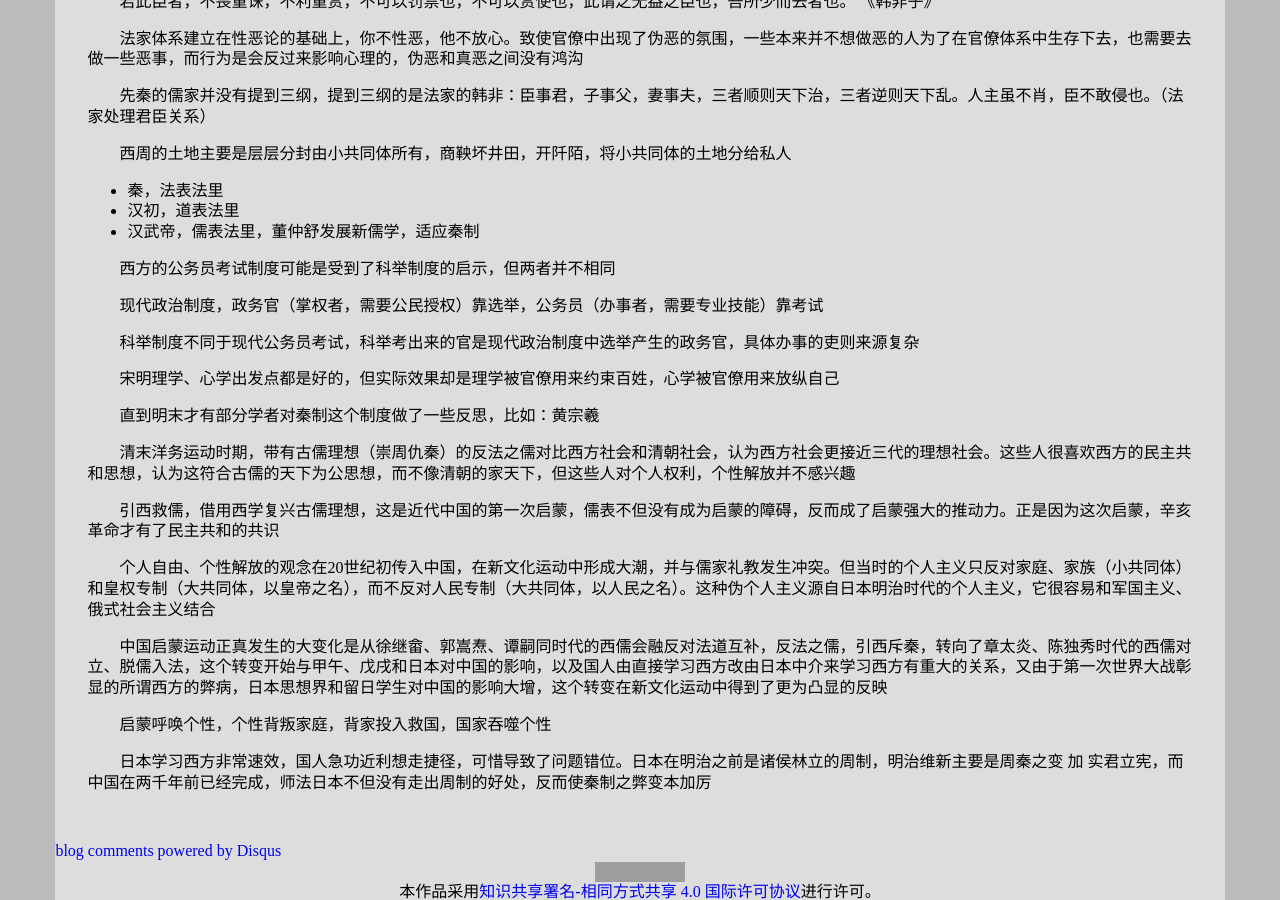
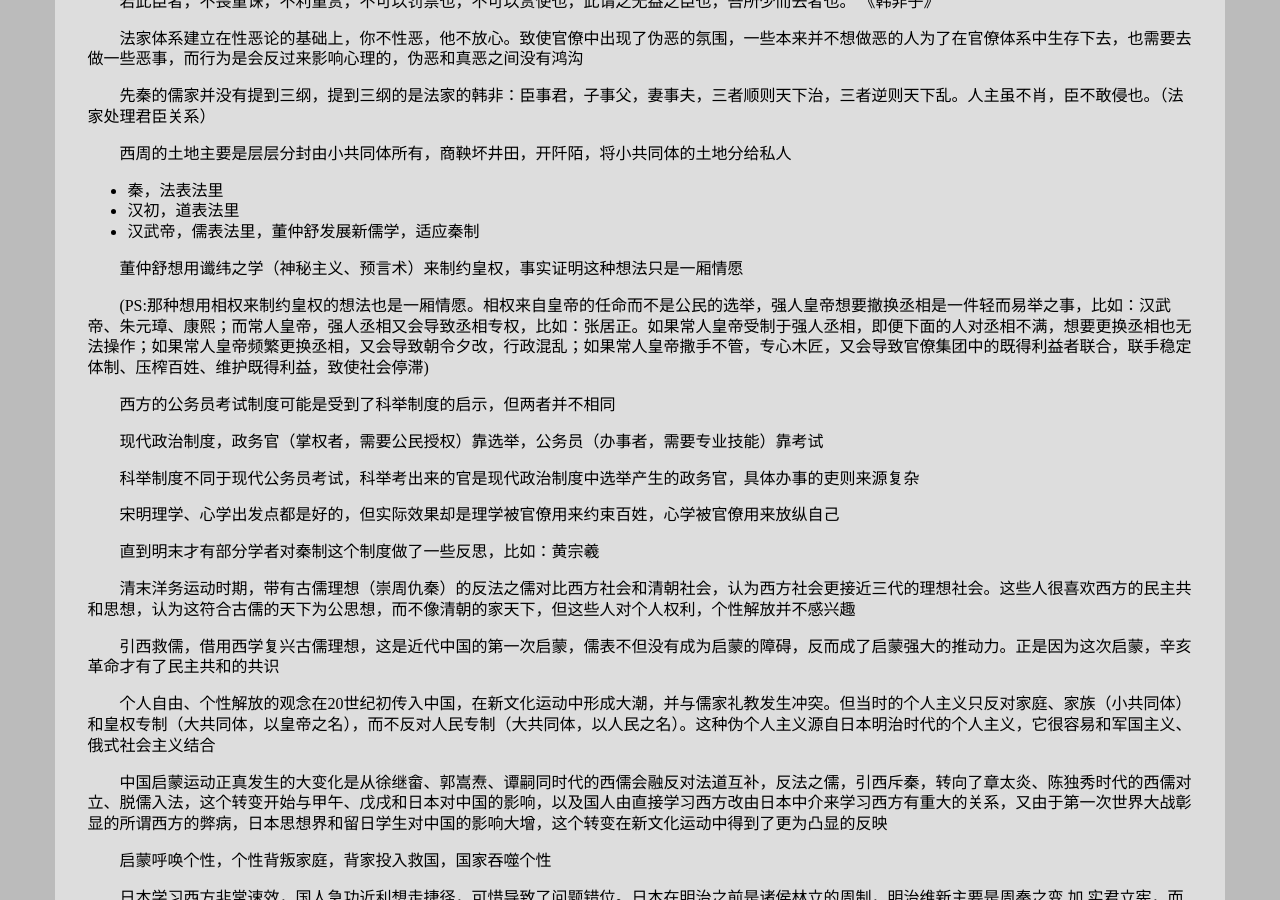
Before and after one commit to leiqin/leiqin.github.io, a Jekyll site: the page built from _posts/2016-02-28-观后笔记：腾讯文化大家讲堂第一季（中国思想史）.markdown, in a window 1280 px wide and 900 px high, scrolled down 1801 px. Built offline with Jekyll 4.4.1, drawn with Linux system fonts in a browser that asks for light colours; comment, search, counter and statistics services are not loaded; grey boxes are pictures that could not be loaded.

Commit message:
_ 小修改 添加董仲舒的谶纬之学

```diff
--- a/_posts/2016-02-28-观后笔记：腾讯文化大家讲堂第一季（中国思想史）.markdown
+++ b/_posts/2016-02-28-观后笔记：腾讯文化大家讲堂第一季（中国思想史）.markdown
@@ -87,6 +87,10 @@ title: 观后笔记：腾讯文化大家讲堂第一季（中国思想史）
 * 汉初，道表法里
 * 汉武帝，儒表法里，董仲舒发展新儒学，适应秦制
 
+董仲舒想用谶纬之学（神秘主义、预言术）来制约皇权，事实证明这种想法只是一厢情愿
+
+(PS:那种想用相权来制约皇权的想法也是一厢情愿。相权来自皇帝的任命而不是公民的选举，强人皇帝想要撤换丞相是一件轻而易举之事，比如：汉武帝、朱元璋、康熙；而常人皇帝，强人丞相又会导致丞相专权，比如：张居正。如果常人皇帝受制于强人丞相，即便下面的人对丞相不满，想要更换丞相也无法操作；如果常人皇帝频繁更换丞相，又会导致朝令夕改，行政混乱；如果常人皇帝撒手不管，专心木匠，又会导致官僚集团中的既得利益者联合，联手稳定体制、压榨百姓、维护既得利益，致使社会停滞)
+
 西方的公务员考试制度可能是受到了科举制度的启示，但两者并不相同
 
 现代政治制度，政务官（掌权者，需要公民授权）靠选举，公务员（办事者，需要专业技能）靠考试
```
